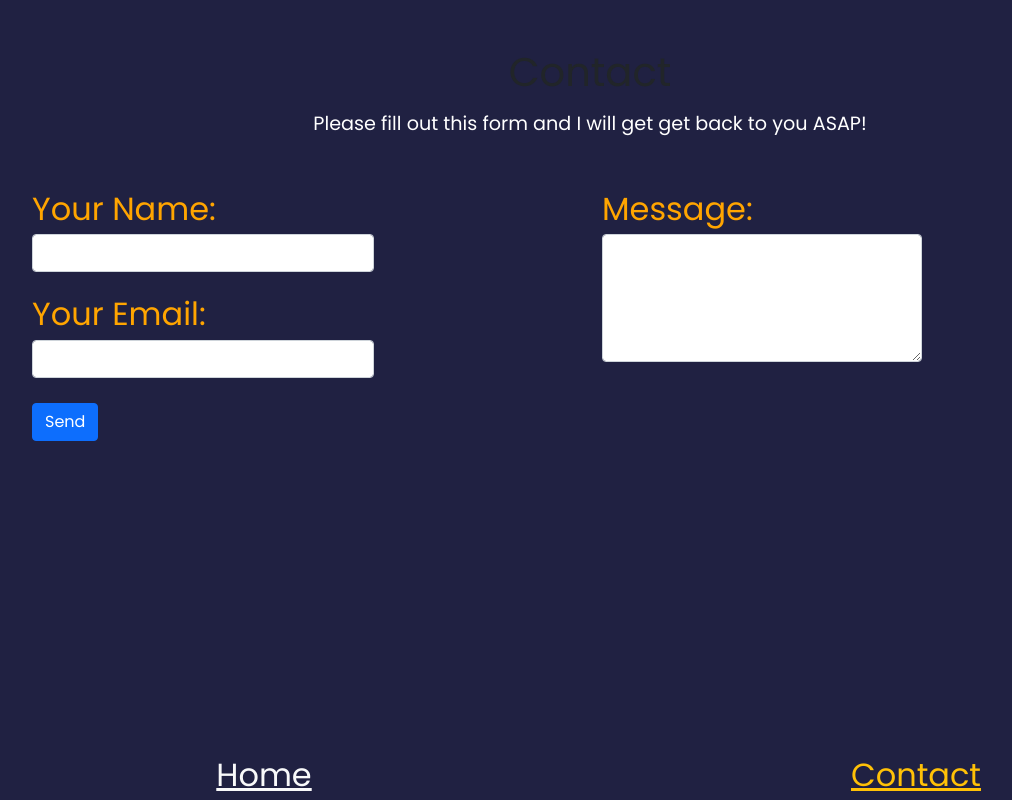
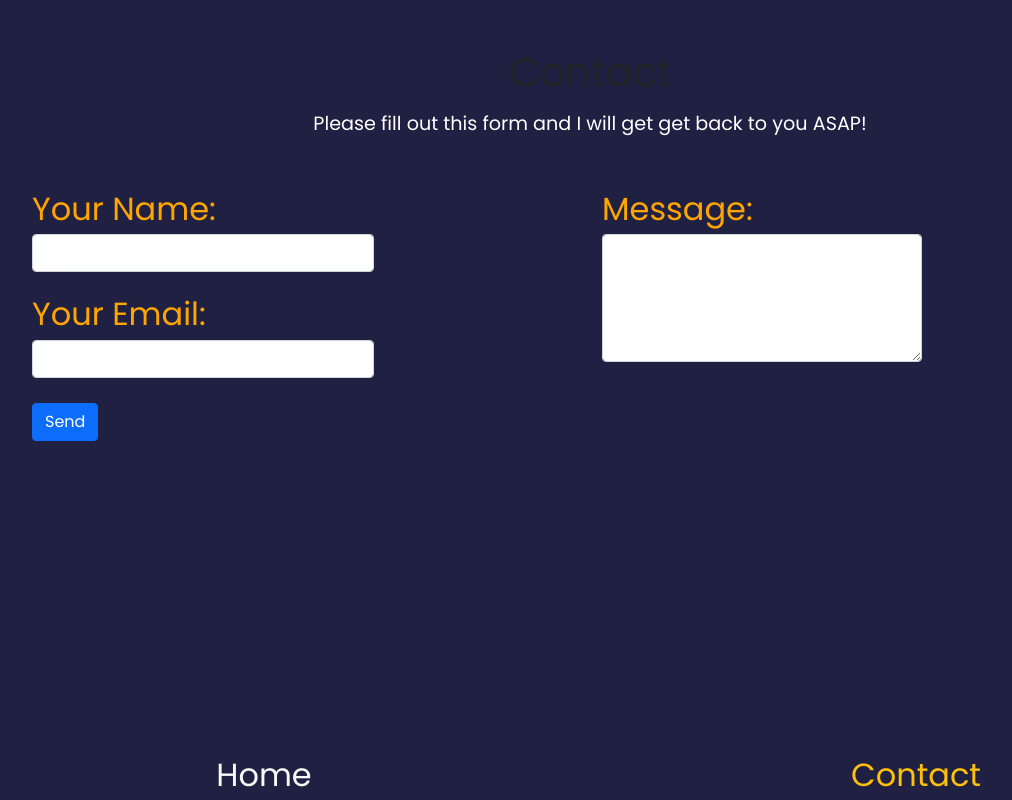
Before and after one commit to digisoup/new-landing, a React (Create React App) app: page /#/contact in a window 1280 px wide. Shown: the whole page, without its empty margins (50-1062 px from the left). Built offline with nearby package versions, Linux system fonts and the light colour scheme.

Commit message:
removed text decoration

```diff
--- a/src/components/Navbar.jsx
+++ b/src/components/Navbar.jsx
@@ -6,15 +6,15 @@ function Navbar() {
         <div className="row">
             <div className="col home">
                 <NavLink to="/" className={({isActive}) =>
-                    isActive ? "link-warning" : 'link-light'
+                    isActive ? "link-warning home" : 'link-light home'
 
                 }>Home
 
                 </NavLink>
 
             </div>
-            <div className="col">
-            <NavLink to="/contact" className={({isActive}) => isActive ? "link-warning" : "link-light"
+            <div className="col contact">
+            <NavLink to="/contact" className={({isActive}) => isActive ? "link-warning contact" : "link-light contact"
 
 
                 }>Contact
--- a/src/index.css
+++ b/src/index.css
@@ -30,3 +30,9 @@ img {
 label {
   color: orange;
 }
+.home {
+  text-decoration: none;
+}
+.contact {
+  text-decoration: none;
+}
```
